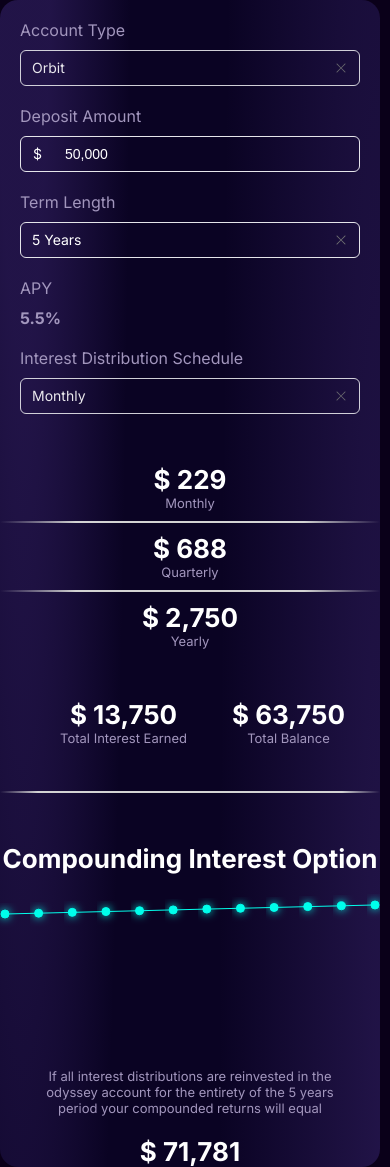
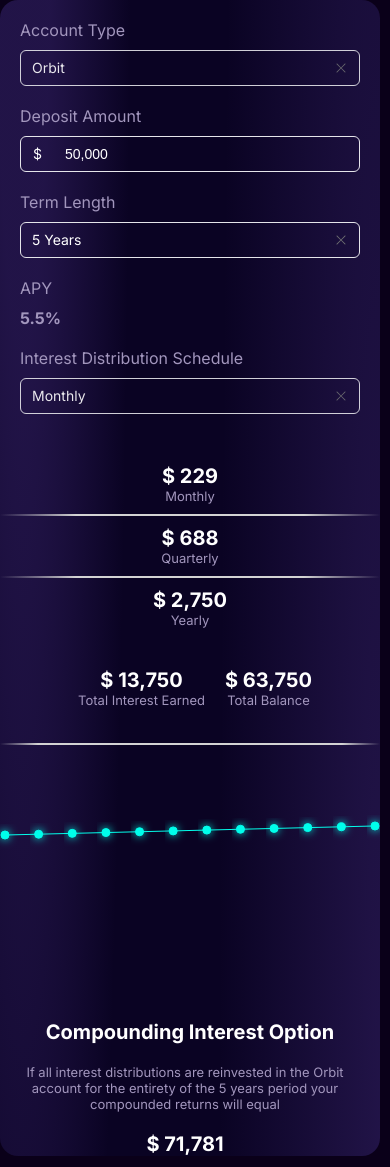
Before and after one commit to Yield2024/calculator, a Next.js app: page /components/Calculator in a window 390 px wide. Built offline with nearby package versions, Linux system fonts and the light colour scheme.

Commit message:
Fix calculator

```diff
--- a/app/components/Calculator/calculator.module.scss
+++ b/app/components/Calculator/calculator.module.scss
@@ -322,9 +322,10 @@
 		.recharts_wrapper {
 			width: 100% !important;
 		}
+
 	}
 
-@media screen and (max-width: 350px) {
+	@media screen and (max-width: 480px) {
 		.main_right_header_info {
 			width: auto;
 			margin: 10px;
@@ -334,8 +335,8 @@
 			margin-right: 20px;
 			margin-left: 10px;
 		}
-	.main_right_header_info_balance_number,
-	.main_right_header_info_earned_number {
-		font-size: 20px;
+		.main_right_header_info_earned_number,
+		.main_right_header_info_balance_number {
+		font-size: 20px !important;
 		}
 	}
--- a/app/components/Calculator/page.tsx
+++ b/app/components/Calculator/page.tsx
@@ -444,10 +444,7 @@ export default function Calculator() {
 					<div className={styles.main_right_stats_wrapper}>
 
 						<div className={styles.main_right_stats}>
-						<div
-								className={styles.main_right_header_info_earned_number}
 
-							>{`Compounding Interest Option`}</div>
 							<ResponsiveContainer>
 								<LineChart width={500} height={225} data={dataPoints}>
 									{/* <XAxis dataKey={getXAxisDataKey()} />
@@ -480,10 +477,13 @@ export default function Calculator() {
 							</ResponsiveContainer>
 						</div>
 					</div>
+					<div
+								className={styles.main_right_header_info_earned_number}
 
-					<div className={styles.main_right_header_info_earned}>
+							>{`Compounding Interest Option`}</div>
+					<div className={styles.main_right_header_info_earned} 								style={{ marginTop: '20px' }}>
 					<div className={styles.main_right_header_info_earned_text}>
-					If all interest distributions are reinvested in the odyssey account for the entirety of the {termState} years period your compounded returns will equal	<br></br>						</div>
+					If all interest distributions are reinvested in the {accTypes} account for the entirety of the {termState} years period your compounded returns will equal	<br></br>						</div>
 							<div
 								className={styles.main_right_header_info_earned_number}
 								style={{ marginTop: '20px' }}
```
Lines whose indentation alone changed are shown as unchanged.
